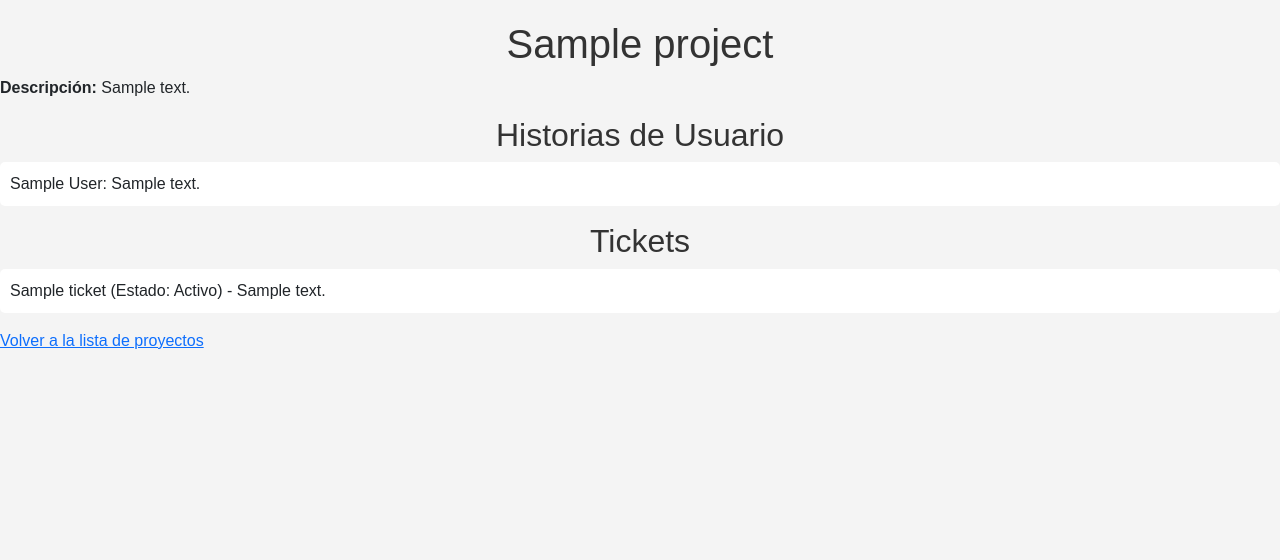
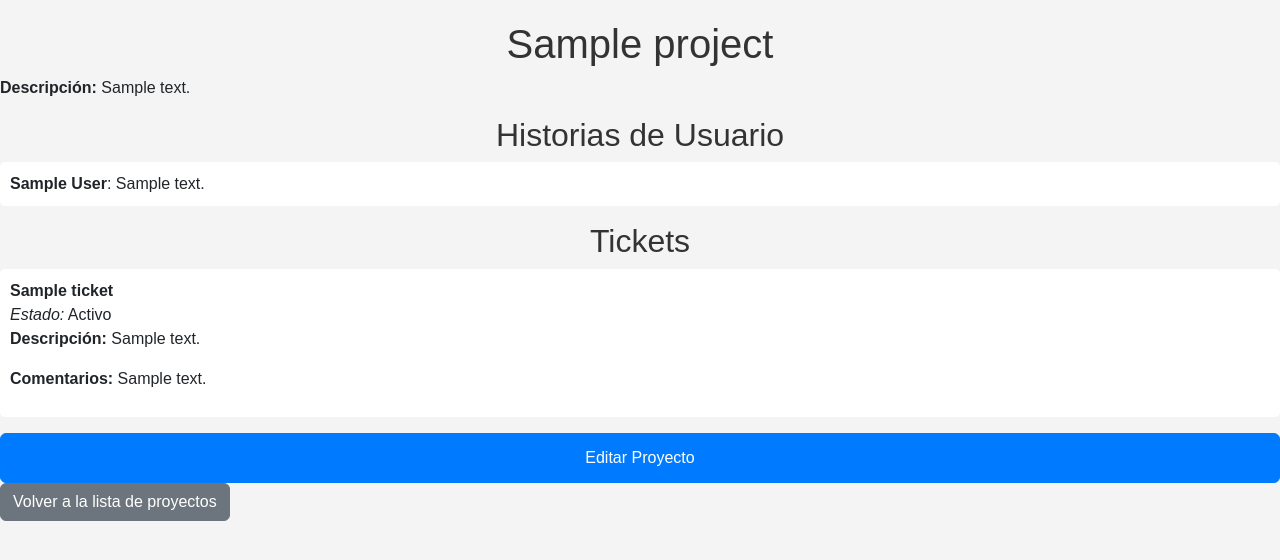
Before and after one commit to karolina-dev/web-app, a Django app: template projects/templates/projects/project_detail.html in a window 1280 px wide. Shown: the part 86-646 px from the top of the page. Run offline with Django 5.2, Linux system fonts and the light colour scheme; the template is opened without the code that fills it: values that come from a table or form of the project are taken from there, others are empty; tables that the repository leaves empty hold one stand-in row (values such as "Sample post").

Commit message:
Update project_detail.html
Cambios para visualizar las historia de usuario y ticket con relación a el proyecto

```diff
--- a/projects/templates/projects/project_detail.html
+++ b/projects/templates/projects/project_detail.html
@@ -1,24 +1,40 @@
 {% extends 'base.html' %}
 
-{% block title %}{{ project.name }} - Detalles{% endblock %}
+{% block title %}Detalles del Proyecto - {{ project.name }}{% endblock %}
 
 {% block content %}
+    <div class="project-details">
         <h1>{{ project.name }}</h1>
         <p><strong>Descripción:</strong> {{ project.description }}</p>
 
         <h2>Historias de Usuario</h2>
         <ul>
             {% for story in project.user_stories.all %}
-            <li>{{ story.title }}: {{ story.description }}</li>
+                <li>
+                    <strong>{{ story.title }}</strong>: {{ story.description }}
+                </li>
             {% endfor %}
         </ul>
 
         <h2>Tickets</h2>
         <ul>
             {% for ticket in project.tickets.all %}
-            <li>{{ ticket.title }} (Estado: {{ ticket.status }}) - {{ ticket.description }}</li>
+                <li>
+                    <strong>{{ ticket.title }}</strong><br>
+                    <em>Estado:</em> {{ ticket.status }}<br>
+                    <p><strong>Descripción:</strong> {{ ticket.description }}</p>
+                    {% if ticket.comments %}
+                        <p><strong>Comentarios:</strong> {{ ticket.comments }}</p>
+                    {% else %}
+                        <p><em>No hay comentarios</em></p>
+                    {% endif %}
+                </li>
             {% endfor %}
         </ul>
 
-    <a href="{% url 'project_list' %}">Volver a la lista de proyectos</a>
+        <div class="project-actions">
+            <a href="{% url 'edit_project' pk=project.pk %}" class="btn btn-primary">Editar Proyecto</a>
+            <a href="{% url 'project_list' %}" class="btn btn-secondary">Volver a la lista de proyectos</a>
+        </div>
+    </div>
 {% endblock %}
```
Lines whose indentation alone changed are shown as unchanged.
